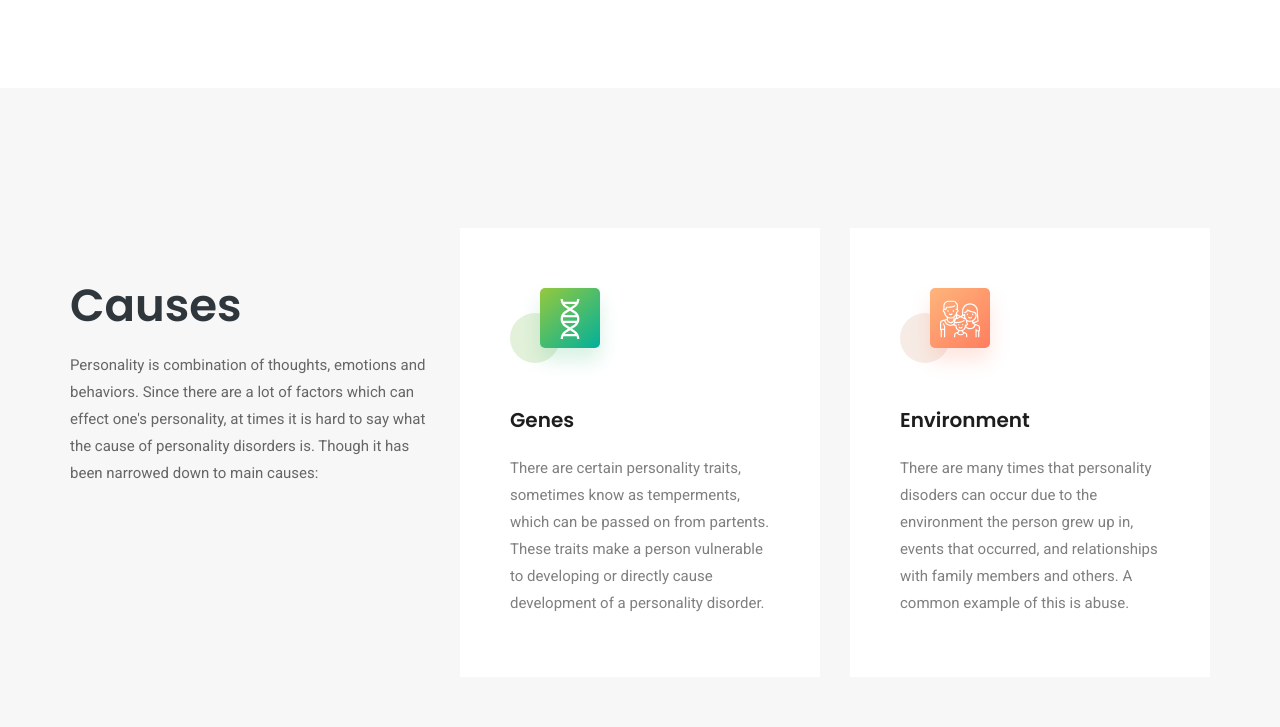
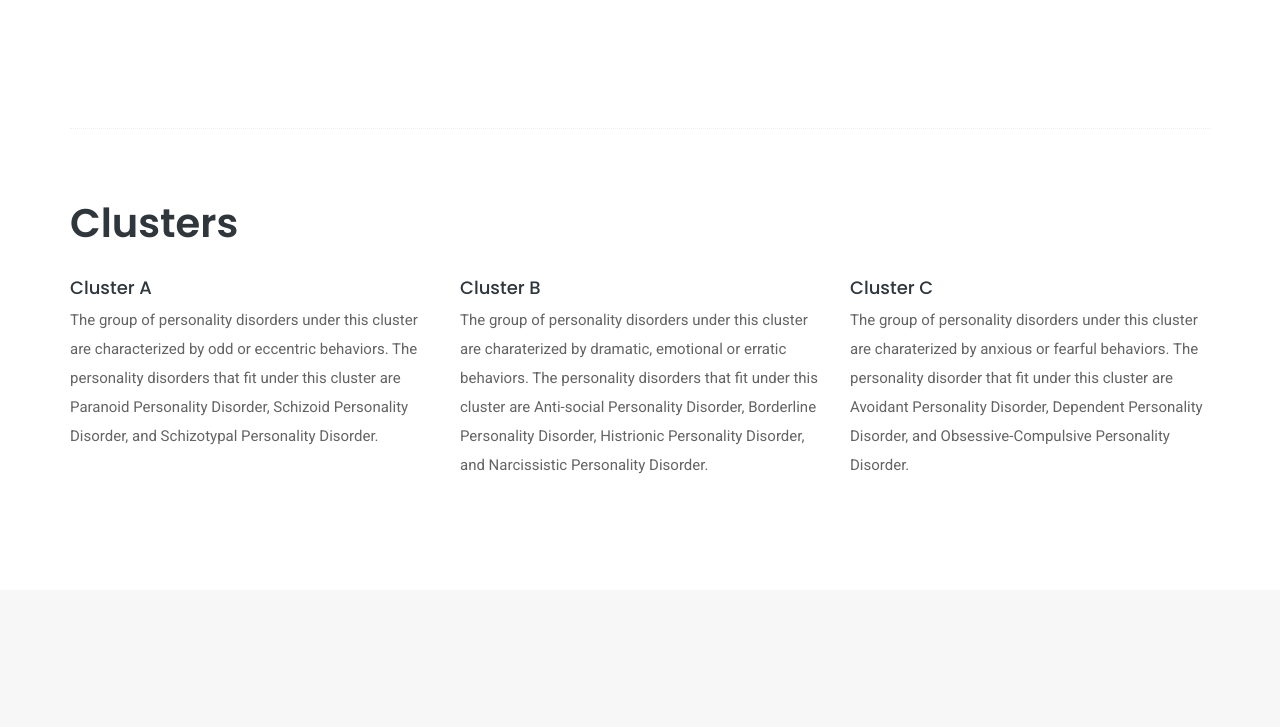
Before and after one commit to Anand-S23/stigma, a plain HTML site: page index.html in a window 1280 px wide. Shown: the part 1460-2187 px from the top of the page. Drawn offline with Linux system fonts and the light colour scheme.

Commit message:
final site

```diff
--- a/index.html
+++ b/index.html
@@ -86,7 +86,7 @@
                 <div class="col-lg-7 col-xl-6">
                     <div class="banner_text">
                         <div class="banner_text_iner">
-                            <h1>Stigma behind Personality <br> Disorders</h1>
+                            <h1>stigmatization of personality <br> Disorders</h1>
                             <p>It is important to realize when dealing with people with mental disorders such as personality disorders,
                             that they are just people who are dealing with issues
                             and it can be very hurtful to those people when they are stigmitized.</p>
@@ -139,6 +139,37 @@
         <div class="hero-app-6 custom-animation3"><img src="img/animate_icon/icon_3.png" alt=""></div>
     </section>
     <!-- about part start-->
+
+        <section class="a" style="margin-bottom: 60px; margin-top: 40px;">
+        <div class="container">
+            <div class="section-top-border">
+                <h2 style="font-size: 40px; margin-bottom: 30px; margin-top: 20px;">Clusters</h2>
+				<div class="row">
+					<div class="col-md-4">
+						<div class="single-defination">
+                            <h4 class="mb-20">Cluster A</h4>
+							<p>The group of personality disorders under this cluster are characterized by odd or eccentric behaviors.
+                                The personality disorders that fit under this cluster are Paranoid Personality Disorder, Schizoid Personality Disorder, and Schizotypal Personality Disorder.</p>
+						</div>
+					</div>
+					<div class="col-md-4">
+						<div class="single-defination">
+							<h4 class="mb-20">Cluster B</h4>
+							<p>The group of personality disorders under this cluster are charaterized by dramatic, emotional or erratic behaviors. The personality disorders that fit under this cluster are Anti-social Personality Disorder, Borderline Personality Disorder, Histrionic Personality Disorder, and Narcissistic Personality Disorder.</p>
+						</div>
+					</div>
+					<div class="col-md-4">
+						<div class="single-defination">
+							<h4 class="mb-20">Cluster C</h4>
+							<p>The group of personality disorders under this cluster are charaterized by anxious or fearful behaviors. The personality disorder that fit under this cluster are Avoidant Personality Disorder, Dependent Personality Disorder, and Obsessive-Compulsive Personality Disorder.</p>
+						</div>
+					</div>
+				</div>
+			</div>
+        </div>
+    </section>
+
+
 
     <!-- service_part start-->
     <section class="service_part section_padding gray_bg">
```
Also changed, not shown: borderline.html (+5 -5 lines).
